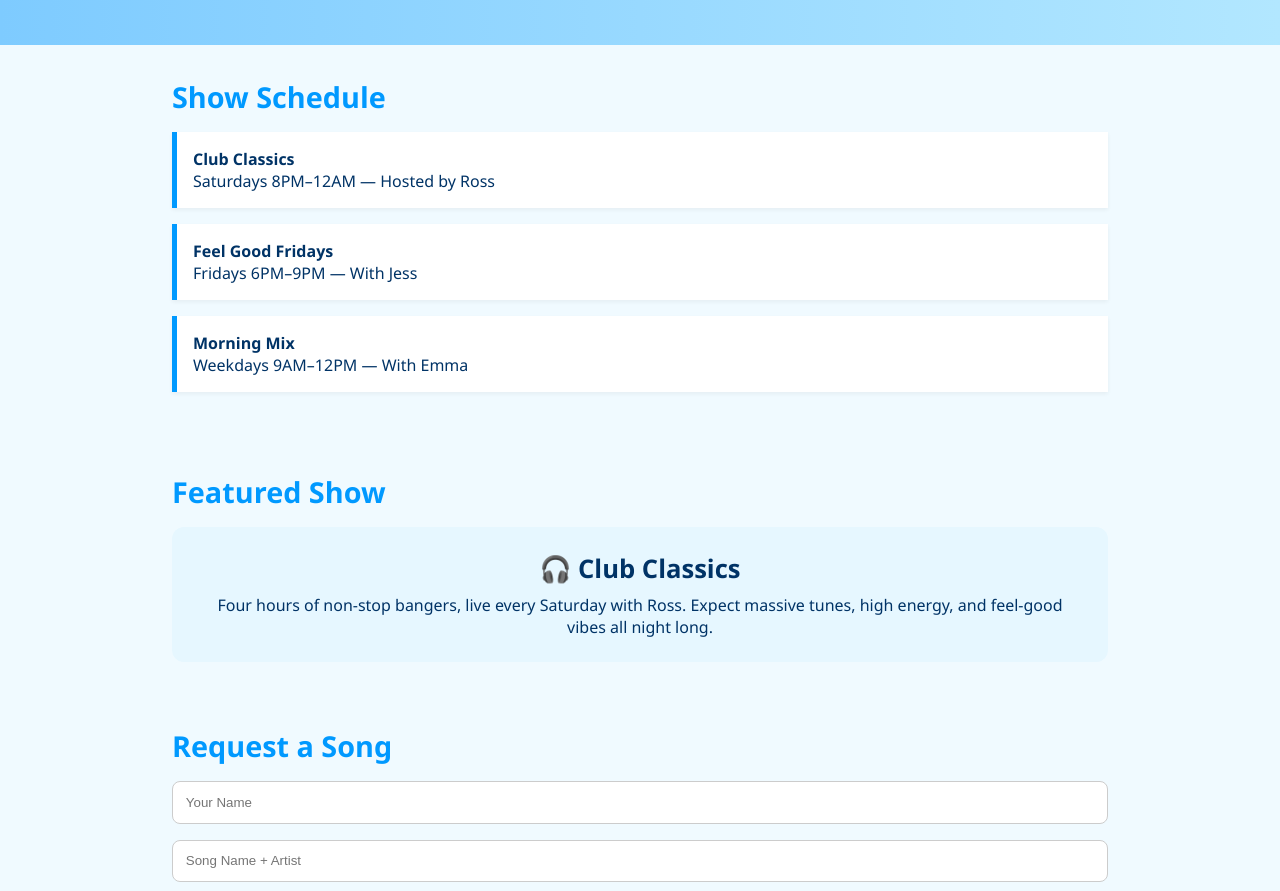
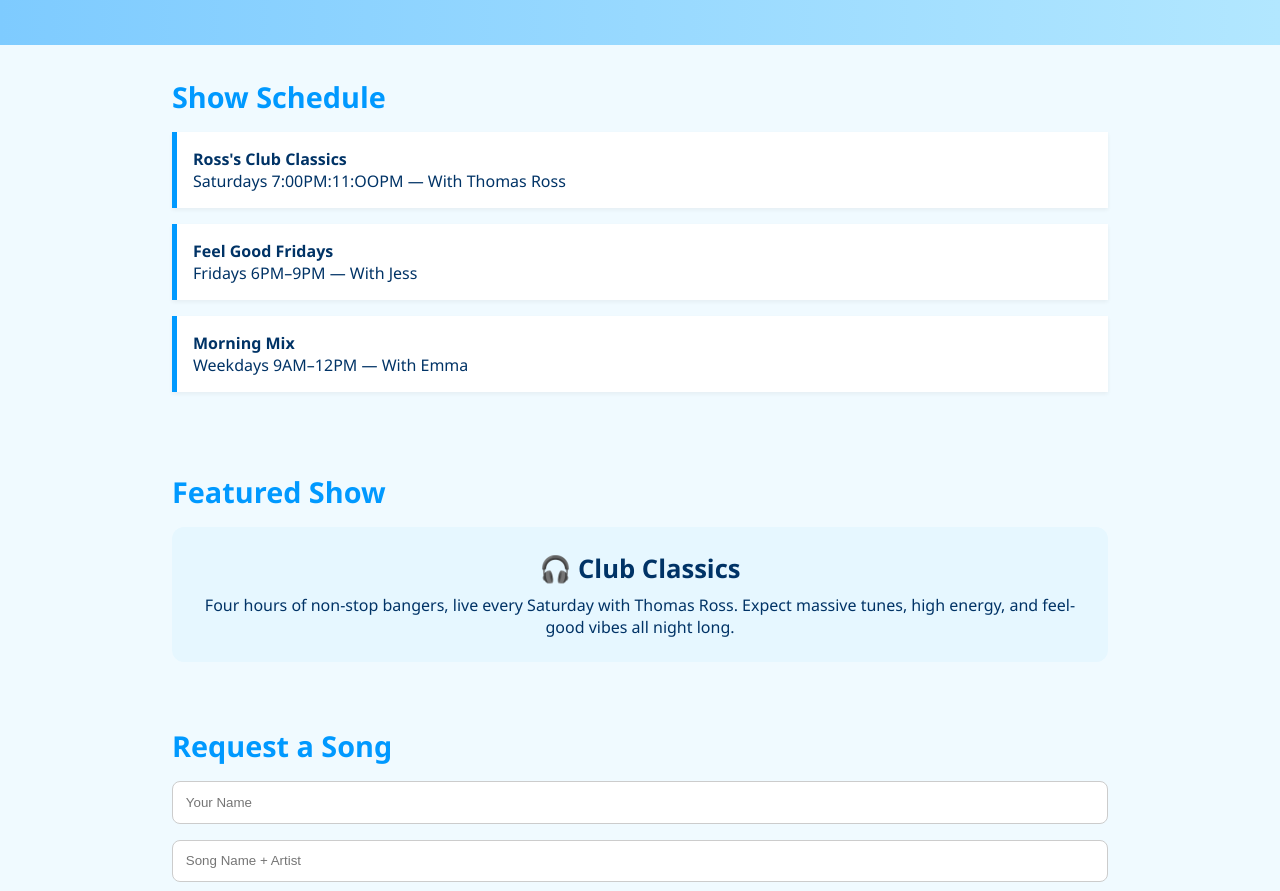
Before and after one commit to Matrixrossi/skylinestations, a plain HTML site: page rosss-radio.html in a window 1280 px wide. Shown: the part 206-1097 px from the top of the page. Drawn offline with Linux system fonts and the light colour scheme.

Commit message:
rosss-radio.html

```diff
--- a/rosss-radio.html
+++ b/rosss-radio.html
@@ -134,8 +134,8 @@
   <section class="schedule" id="schedule">
     <h2 class="section-title">Show Schedule</h2>
     <div class="show">
-      <strong>Club Classics</strong><br>
-      Saturdays 8PM–12AM — Hosted by Ross
+      <strong>Ross's Club Classics</strong><br>
+      Saturdays 7:00PM:11:OOPM — With Thomas Ross
     </div>
     <div class="show">
       <strong>Feel Good Fridays</strong><br>
@@ -151,7 +151,7 @@
     <h2 class="section-title">Featured Show</h2>
     <div class="featured-show">
       <h3>🎧 Club Classics</h3>
-      <p>Four hours of non-stop bangers, live every Saturday with Ross. Expect massive tunes, high energy, and feel-good vibes all night long.</p>
+      <p>Four hours of non-stop bangers, live every Saturday with Thomas Ross. Expect massive tunes, high energy, and feel-good vibes all night long.</p>
     </div>
   </section>
 
```
